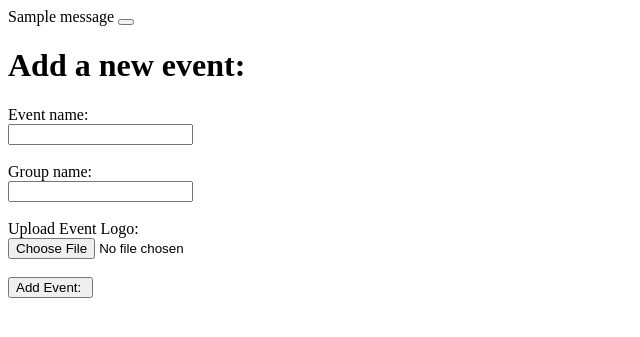
After one commit to Jsouthern777/Final-Project, a Flask app: page /add_event/ in a window 1280 px wide. The commit adds this page. Shown: the top 337 px of the page, without its empty margins (0-640 px from the left). Run offline with Flask 3, Linux system fonts and the light colour scheme; a user stored in the database is signed in; tables that the repository leaves empty hold one stand-in row (values such as "Sample post"); one stand-in notice (Sample message) is shown; parts of the project's set-up code (start-up, migrations or seed data) failed here and were passed over.

Commit message:
you can now upload and retrive images from DB

```diff
--- a/app.py
+++ b/app.py
@@ -16,6 +16,9 @@ from flask_sqlalchemy import SQLAlchemy
 from flask_login import UserMixin, LoginManager, login_required
 from flask_login import login_user, logout_user, current_user
 from enum import Enum
+from eventforms import EventForm
+from werkzeug.utils import secure_filename
+import base64
 
 # Import from local package files
 from hashing_examples import UpdatedHasher
@@ -90,6 +93,17 @@ class User(UserMixin, db.Model):
     def verify_password(self, pwd: str) -> bool:
         return pwd_hasher.check(pwd, self.password_hash)
 
+# Create a database model for Event
+class Event(db.Model):
+    #names, group(s), logos/flyers, RSVP lists
+    id = db.Column(db.Integer, primary_key=True)
+    name = db.Column(db.Unicode, nullable=False)
+    groupName = db.Column(db.Unicode, nullable=False)
+    logo = db.Column(db.BLOB, nullable=True)
+    numRSVP = db.Column(db.Integer, nullable=True)
+
+
+
 # remember that all database operations must occur within an app context
 with app.app_context():
     db.create_all() # this is only needed if the database doesn't already exist
@@ -147,38 +161,36 @@ def get_login():
 def post_login():
     form = LoginForm()
     if form.validate():
-        # try to get the user associated with this email address
         user = User.query.filter_by(email=form.email.data).first()
-        # if this user exists and the password matches
         if user is not None and user.verify_password(form.password.data):
 
             if user.role in [Role.Editor, Role.Admin]:
-                # Verify the additional verification password
                 required_password = app.config["EDITOR_VERIFICATION_PASSWORD"] if user.role == Role.Editor else app.config["ADMIN_VERIFICATION_PASSWORD"]
                 if not form.verification_password.data or form.verification_password.data != required_password:
                     flash('A valid verification password is required for Editor and Admin roles.')
                     return redirect(url_for('get_login'))
 
-            # log this user in through the login_manager
             login_user(user)
-            # redirect the user to the page they wanted or the home page
             next = request.args.get('next')
             if next is None or not next.startswith('/'):
                 next = url_for('index')
             return redirect(next)
-        else: # if the user does not exist or the password is incorrect
-            # flash an error message and redirect to login form
+        else:
             flash('Invalid email address or password')
             return redirect(url_for('get_login'))
-    else: # if the form was invalid
-        # flash error messages and redirect to get login form again
+    else:
         for field, error in form.errors.items():
             flash(f"{field}: {error}")
         return redirect(url_for('get_login'))
 
 @app.get('/')
 def index():
-    return render_template('home.html', current_user=current_user)
+    events = Event.query.all()
+    for event in events:
+        if event.logo:
+            event.logo_base64 = base64.b64encode(event.logo).decode('utf-8')
+    return render_template('home.html', current_user=current_user, events=events)
+
 
 @app.get('/logout/')
 @login_required
@@ -186,3 +198,35 @@ def get_logout():
     logout_user()
     flash('You have been logged out')
     return redirect(url_for('index'))
+
+@app.route('/getlogo')
+def get_logo():
+    file_data = Event.query.all()
+    image = b64encode(file_data.DATA)
+
+@app.get('/add_event/')
+@login_required
+def get_add_event():
+    form = EventForm()
+    return render_template('eventforms.html', form=form)
+
+#add event
+@app.post('/add_event/')
+@login_required
+def post_add_event():
+    form = EventForm()
+    if form.validate_on_submit():
+        file = request.files['logo']
+
+        if file and file.filename != '':
+            filename = secure_filename(file.filename)
+            file_data = file.read()
+            new_event = Event(name=form.name.data, groupName=form.groupName.data, logo=file_data)
+            db.session.add(new_event)
+            db.session.commit()
+            flash('Event added successfully!')
+            return redirect(url_for('index'))
+        else:
+            flash('No file uploaded or invalid file.')
+
+    return render_template('eventforms.html', form=form)
--- /dev/null
+++ b/eventforms.py
@@ -0,0 +1,11 @@
+from flask_wtf import FlaskForm
+from wtforms.fields import PasswordField, SubmitField, EmailField, SelectField, FileField, StringField
+from wtforms.validators import InputRequired, Email, EqualTo, Length, Optional
+from enum import Enum
+
+# define our own FlaskForm subclass for our form
+class EventForm(FlaskForm):
+    name = StringField("Event name: ", validators=[InputRequired()])
+    groupName = StringField("Group name: ", validators=[InputRequired()])
+    logo = FileField("Upload Event Logo: ")
+    submit = SubmitField("Add Event: ")
--- /dev/null
+++ b/templates/eventforms.html
@@ -0,0 +1,42 @@
+<!DOCTYPE html>
+<html lang="en">
+<head>
+    <meta charset="UTF-8">
+    <meta name="viewport" content="width=device-width, initial-scale=1.0">
+    <title>Add Event</title>
+</head>
+<body>
+    <div id="error-messages">
+        {% for msg in get_flashed_messages() %}
+        <div class="alert alert-warning alert-dismissible fade show w-50 mx-auto" role="alert">
+          {{msg}}
+          <button type="button" class="btn-close" data-bs-dismiss="alert" aria-label="Close"></button>
+        </div>
+        {% endfor %}
+      </div>
+
+      <form method="post" enctype="multipart/form-data">
+        {{ form.hidden_tag() }}
+
+        <h1> Add a new event: </h1>
+
+        {{ form.name.label }}
+        <br>
+        {{ form.name() }}
+       <br><br>
+
+       {{ form.groupName.label }}
+       <br>
+       {{ form.groupName() }}
+       <br><br>
+
+        {{ form.logo.label }}
+        <br>
+        {{ form.logo() }}
+        <br><br>
+       {{ form.submit() }}
+
+      </form>
+    </div>
+</body>
+</html>
```
Also changed, not shown: templates/home.html (+19 -1 lines), 1 other file.
